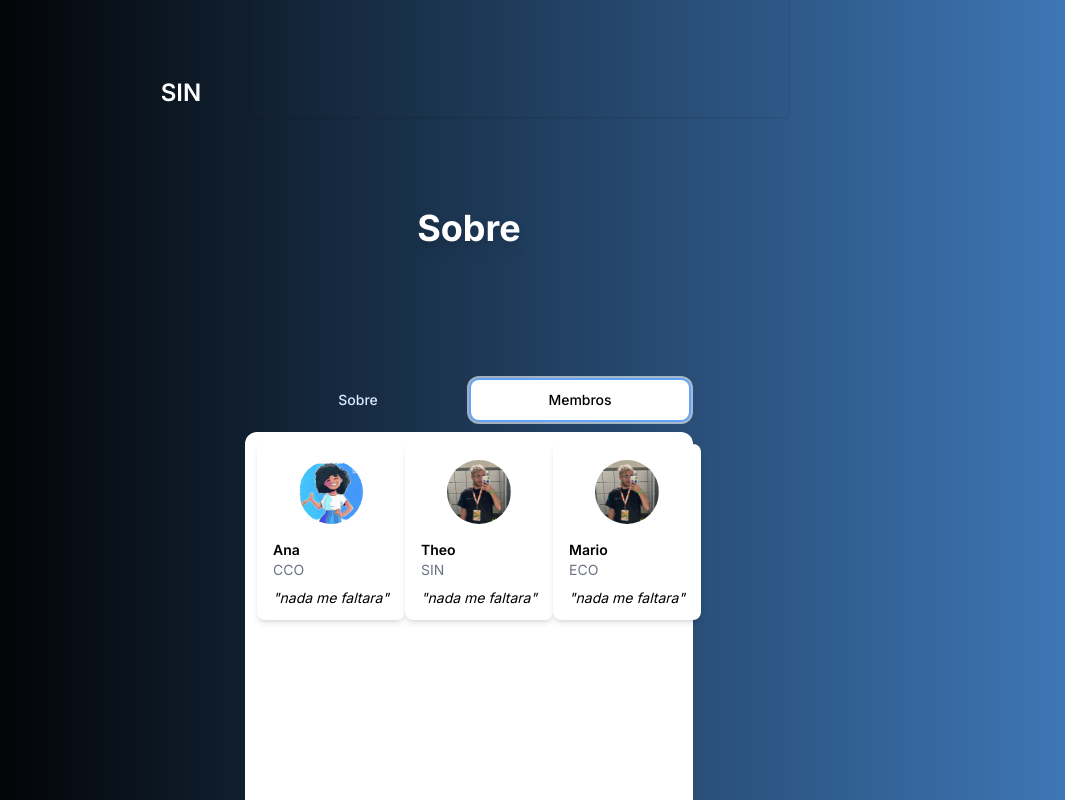
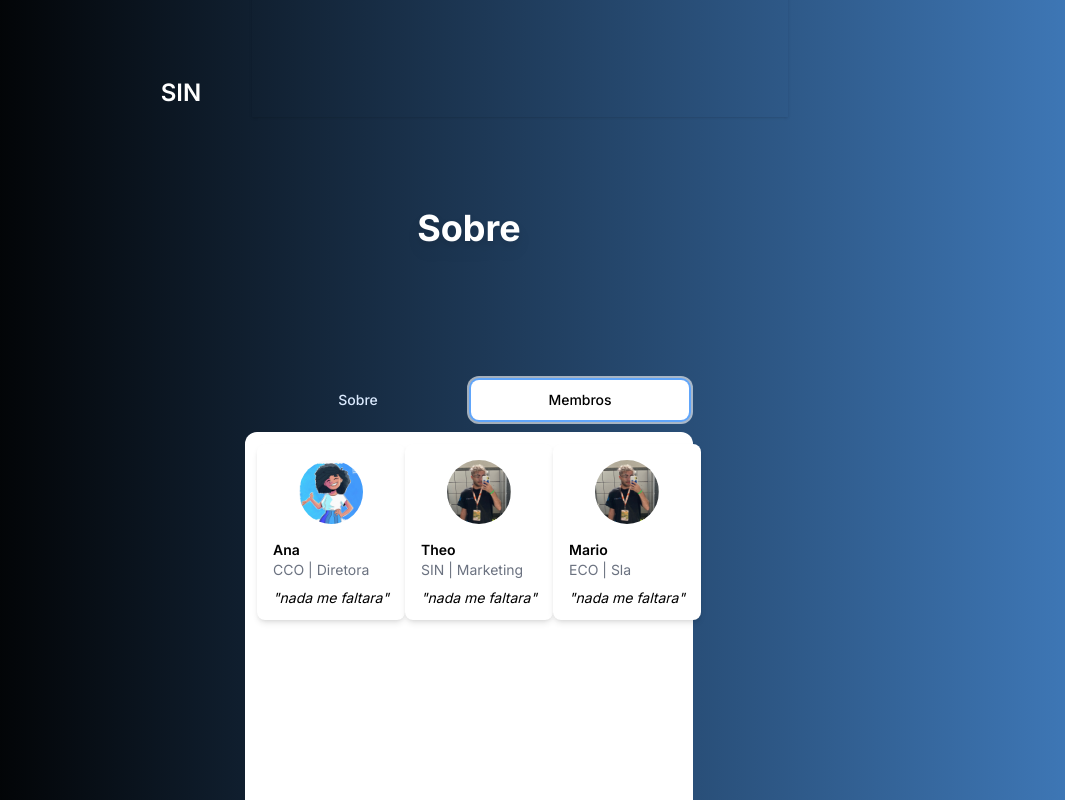
Before and after one commit to websterramos/dacomp, a Next.js app: page / in a window 1280 px wide. Both pictures are taken after a click on the tab "Membros". Shown: the part 983-1783 px from the top of the page, without its empty margins (171-1236 px from the left). Built offline with nearby package versions, Linux system fonts and the light colour scheme.

Commit message:
adicionando posiçao na dacomp no card

```diff
--- a/src/components/MemberCard.tsx
+++ b/src/components/MemberCard.tsx
@@ -19,7 +19,7 @@ const courseColors: { [key: string]: string} = {
 }
 
 const MemberCard: React.FC<{ member: Member }> = ({ member }) => {
-  const { id, photo, name, course, link, phrase } = member;
+  const { id, photo, name, course, position, link, phrase } = member;
   const borderColor = courseColors[course];
 
   return (
@@ -31,7 +31,7 @@ const MemberCard: React.FC<{ member: Member }> = ({ member }) => {
           className="w-16 h-16 object-cover rounded-full mx-auto mb-4"
         />
         <h2 className="text-sm font-semibold">{name}</h2>
-        <p className="text-gray-500 text-sm mb-2">{course}</p>
+        <p className="text-gray-500 text-sm mb-2">{course} | {position}</p>
         <p className="text-sm italic">"{phrase}"</p>
       </a>
     </div>
```
